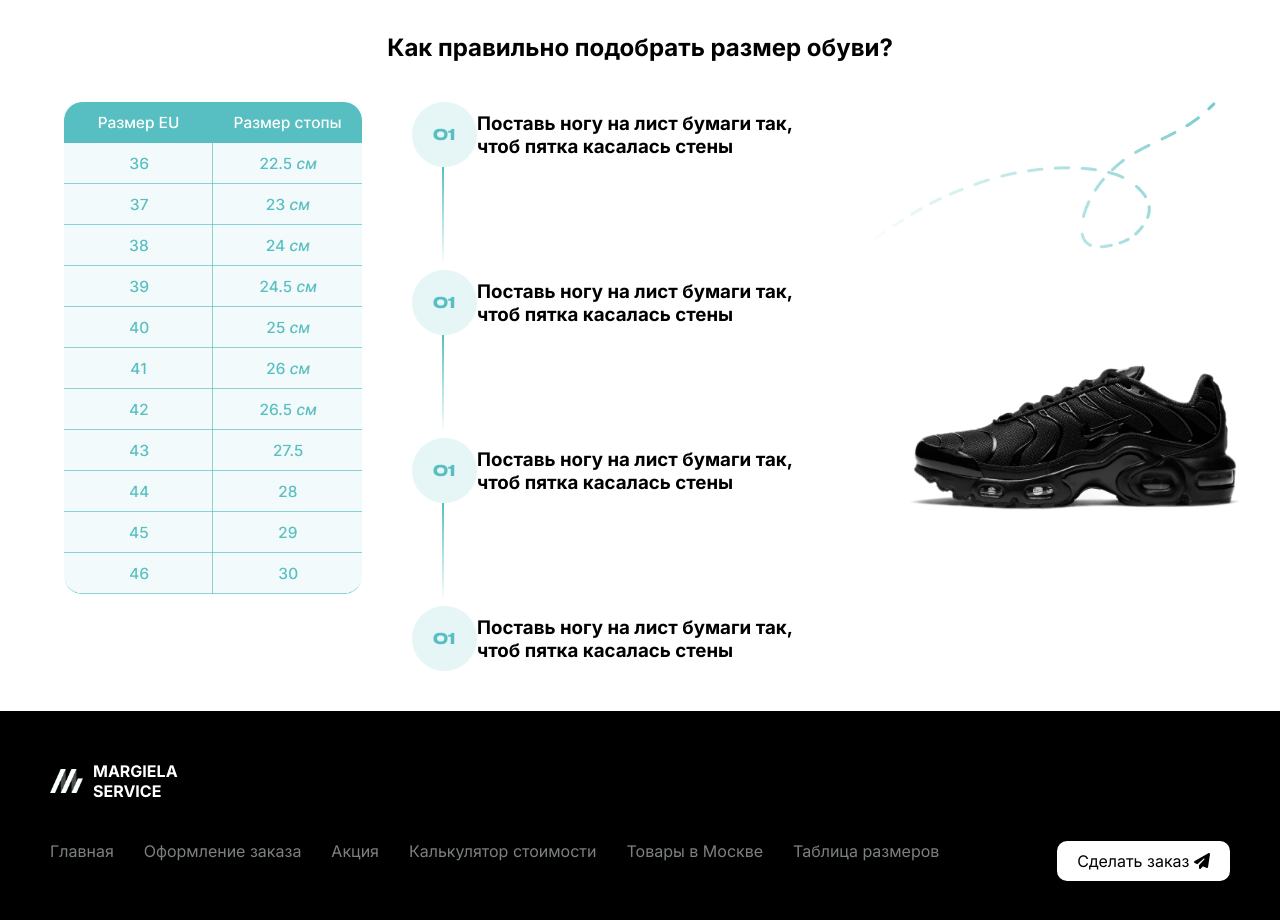
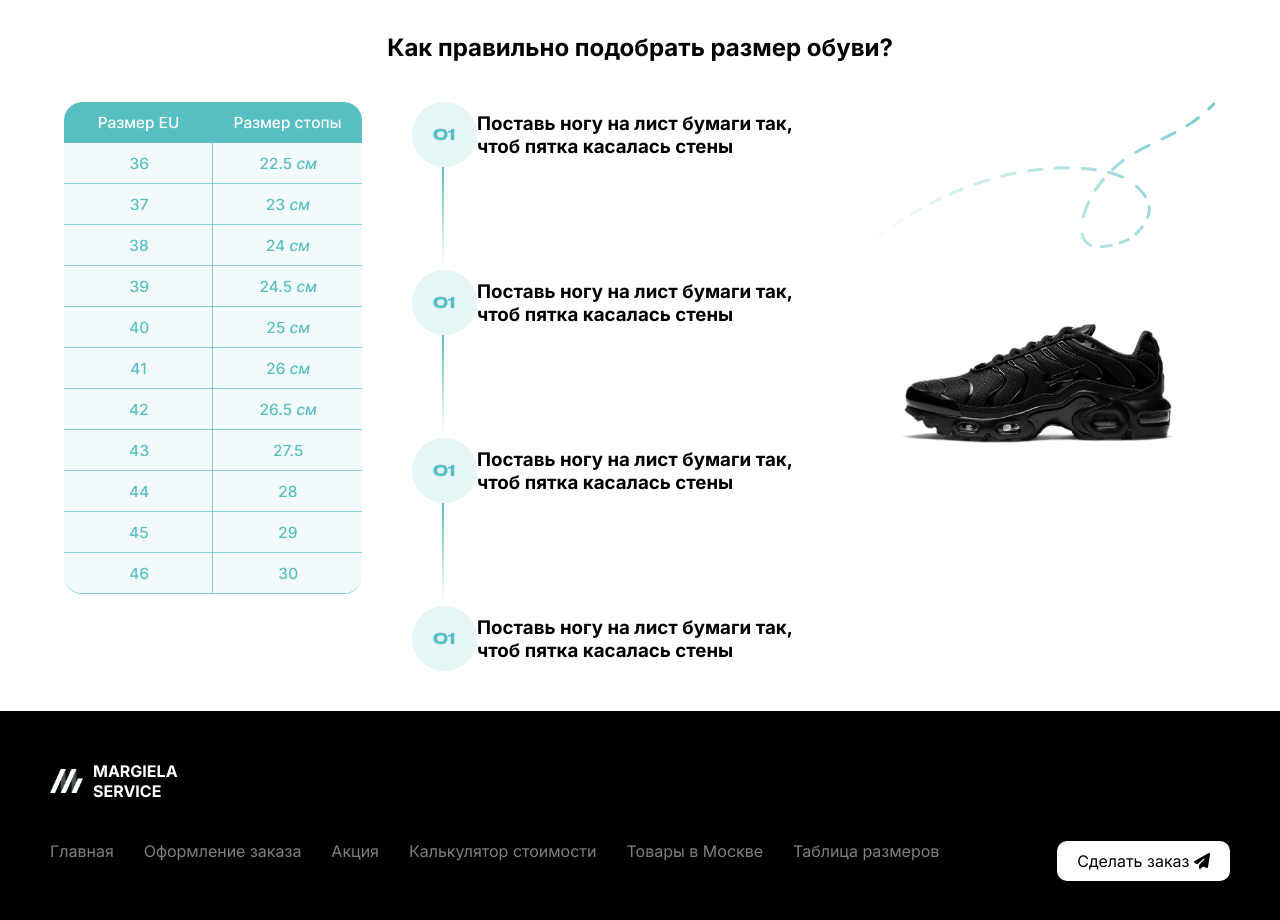
Before and after one commit to developer2520/shoe-store-responsive, a React (Vite) app: page / in a window 1280 px wide. Shown: the part 4440-5360 px from the top of the page. Built offline with nearby package versions, Linux system fonts and the light colour scheme.

Commit message:
Fixed overflow again, this shit is so fucking hard

```diff
--- a/src/components/sizeTable/sizeTable.css
+++ b/src/components/sizeTable/sizeTable.css
@@ -3,7 +3,9 @@
     margin: 0;
     padding: 0;
 }
-
+body {
+    overflow-x: hidden;
+}
 
 .main-title {
     text-align: center;
@@ -45,7 +47,7 @@
 }
 
 .three img.qoraTufli {
-    width: 430px;
+    max-width: 100%;
     position: absolute;
     top: 20px;
     left: 0;
```
